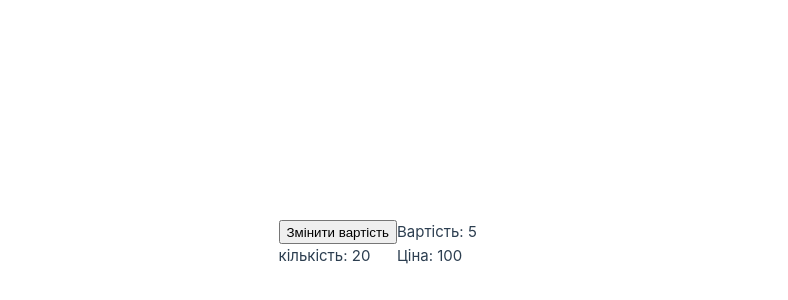
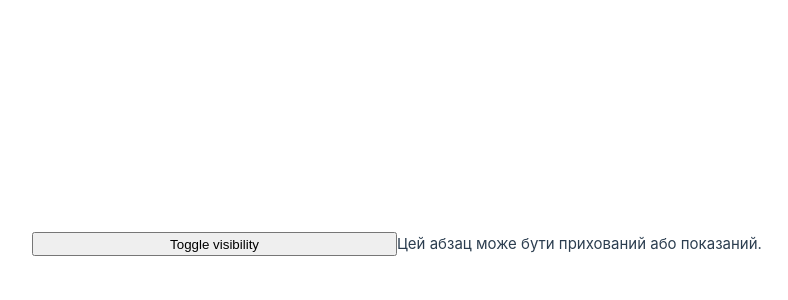
Before and after one commit to Valerii69/Vue-SFC, a Vue app in the folder vue-sfc/: page / in a window 1280 px wide. Shown: the part 156-456 px from the top of the page, without its empty margins (243-1031 px from the left). Built offline with nearby package versions, Linux system fonts and the light colour scheme.

Commit message:
Update App.vue

```diff
--- a/vue-sfc/src/App.vue
+++ b/vue-sfc/src/App.vue
@@ -408,7 +408,7 @@ const gridData = [
   </DemoGrid>
 </template> -->
 
-<script>
+<!-- <script>
 export default {
   data() {
     return {
@@ -436,4 +436,122 @@ export default {
   <p>кількість: {{ amount }}</p>
   <p>Ціна: {{ price }}</p>
 
-</template>
+</template> -->
+
+<!--
+<script setup>
+import { ref } from 'vue'
+let input = ref('привіт')
+
+function inputFunc(event) {
+  event.preventDefault();
+  alert('це буде один раз')
+
+}
+
+</script>
+<template>
+
+  <a href="https://example.com" @click.once="inputFunc">{{ input }}</a>
+</template> -->
+
+<!-- <script setup>
+import { ref } from 'vue';
+
+let visible = ref(true);
+let visible2 = ref(true);
+let visible3 = ref(true);
+
+
+function toggle() {
+  visible.value = !visible.value; // Використовуємо .value для зміни значення ref
+}
+function toggle2() {
+  visible2.value = !visible2.value; // Використовуємо .value для зміни значення ref
+}
+function toggle3() {
+  visible3.value = !visible3.value; // Використовуємо .value для зміни значення ref
+}
+</script>
+
+<template>
+  <button @click="toggle">	{{ visible ? 'hide' : 'show' }}</button>
+  <p v-if="visible">text</p>
+  <button @click="toggle2">{{ visible2 ? 'hide' : 'show' }}</button>
+  <p v-if="visible2">text2</p>
+  <button @click="toggle3">{{ visible3 ? 'hide' : 'show' }}</button>
+  <p v-if="visible3">text3</p></template> -->
+
+<!-- <script setup>
+import { computed } from 'vue';
+let day = new Date
+let days = ['ВС', 'ПН', 'ВТ', 'СР', 'ЧТ', 'ПТ', 'СБ'];
+console.log(days[5]);
+// Визначаємо назву поточного дня тижня
+const currentDay = computed(() => days[day.getDay()]);
+console.log(currentDay);
+</script>
+
+<template >
+  <p v-if="currentDay === days[0]">Сегодня воскресенье</p>
+  <p v-else-if="currentDay === days[1]">Сегодня понедельник</p>
+  <p v-else-if="currentDay === days[2]">Сегодня вторник</p>
+  <p v-else-if="currentDay === days[3]">Сегодня среда</p>
+  <p v-else-if="currentDay === days[4]">Сегодня четверг</p>
+  <p v-else-if="currentDay === days[5]">Сегодня пятница</p>
+  <p v-else>Сегодня суббота</p>
+</template> -->
+
+
+<!-- <script setup>
+import {  ref } from 'vue';
+
+let old = ref(0)
+
+console.log(old);
+
+
+</script>
+
+<template >
+  <input type="number" v-model="old" placeholder="Введіть вік" />
+  <p v-if='old < 18'>Дитя</p>
+  <p v-else-if='old >=18 && old<=25'>Студент</p>
+  <p v-else-if="old >= 26 && old <= 59 ">Військовозобов'язаний</p>
+  <p v-else-if="old >= 60">Старий пеньок</p>
+
+</template>  -->
+
+<!-- <script setup>
+
+import { ref } from 'vue';
+
+let isAuth = ref(true);
+
+function toggle() {
+  isAuth.value=!isAuth.value
+}
+
+</script>
+
+<template >
+
+  <button @click="toggle">{{ isAuth ? 'hide' : 'show' }}</button>
+  <p v-if="isAuth">+++</p>
+  <p v-if="isAuth">+++</p>
+    <p v-if="isAuth">+++</p>
+
+</template> -->
+
+
+<script setup>
+import { ref } from 'vue'
+
+const isVisibility = ref(true);
+</script>
+<template >
+
+  <button @click="isVisibility = !isVisibility">Toggle visibility</button>
+  <p v-show="isVisibility">Цей абзац може бути прихований або показаний.</p>
+
+</template >
```
